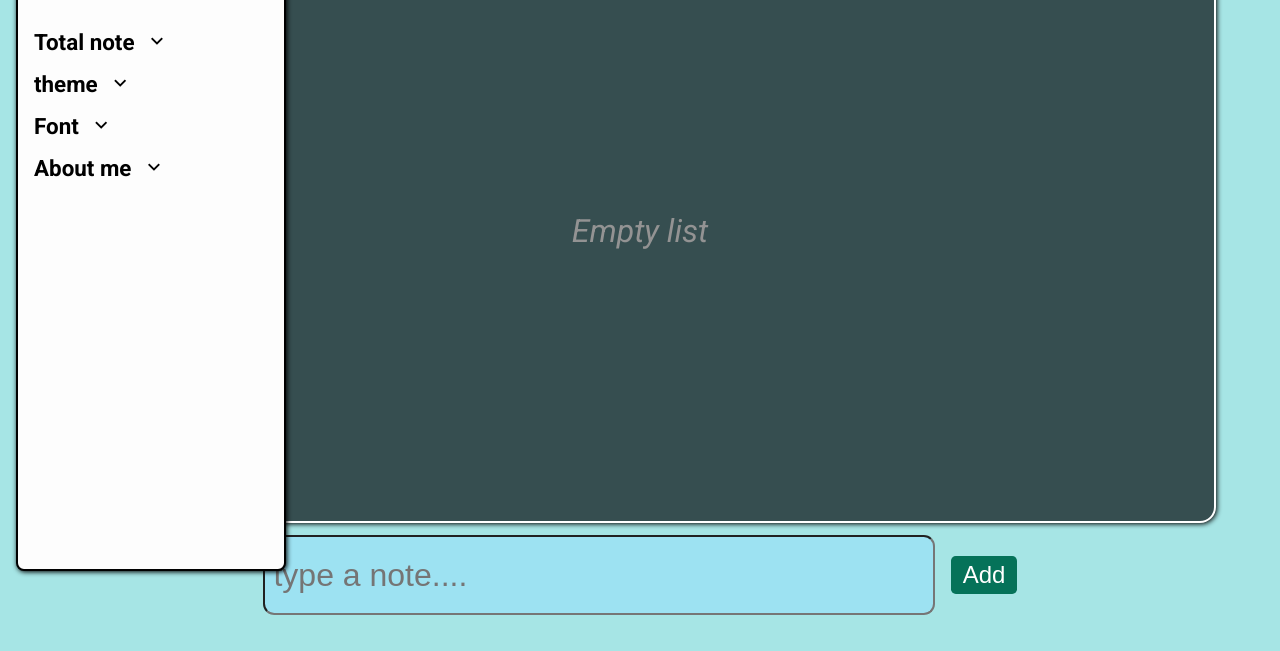
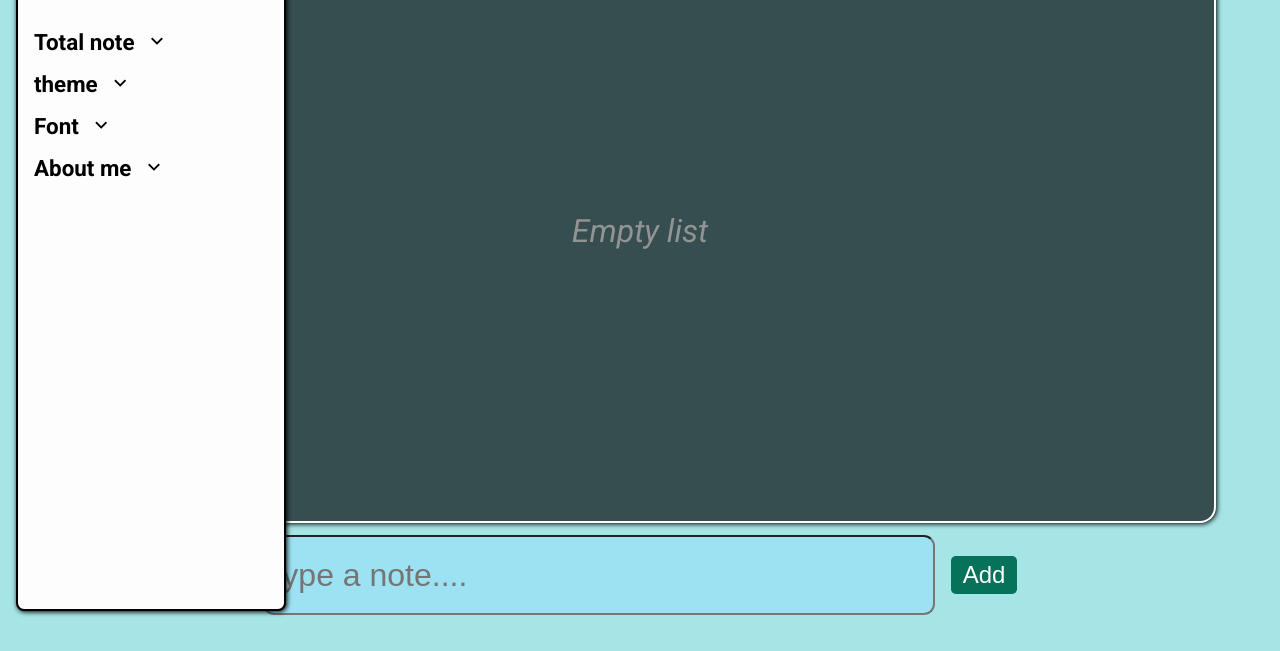
Before and after one commit to Praveensharma890/to_do_list, a plain HTML site: page index.html in a window 1280 px wide. Both pictures are taken after a click on the element 38 px from the left and 40 px from the top of the page. Shown: the part 149-800 px from the top of the page. Drawn offline with nearby package versions, Linux system fonts and the light colour scheme.

Commit message:
updating css of menu container

```diff
--- a/style.css
+++ b/style.css
@@ -104,7 +104,7 @@ body{
 /* menu-container */
 
 .menu-container{
-    height : 640px;
+    height : 85vh;
     width : 270px;
     background-color : var(--menu-background);
     position : absolute;
```
